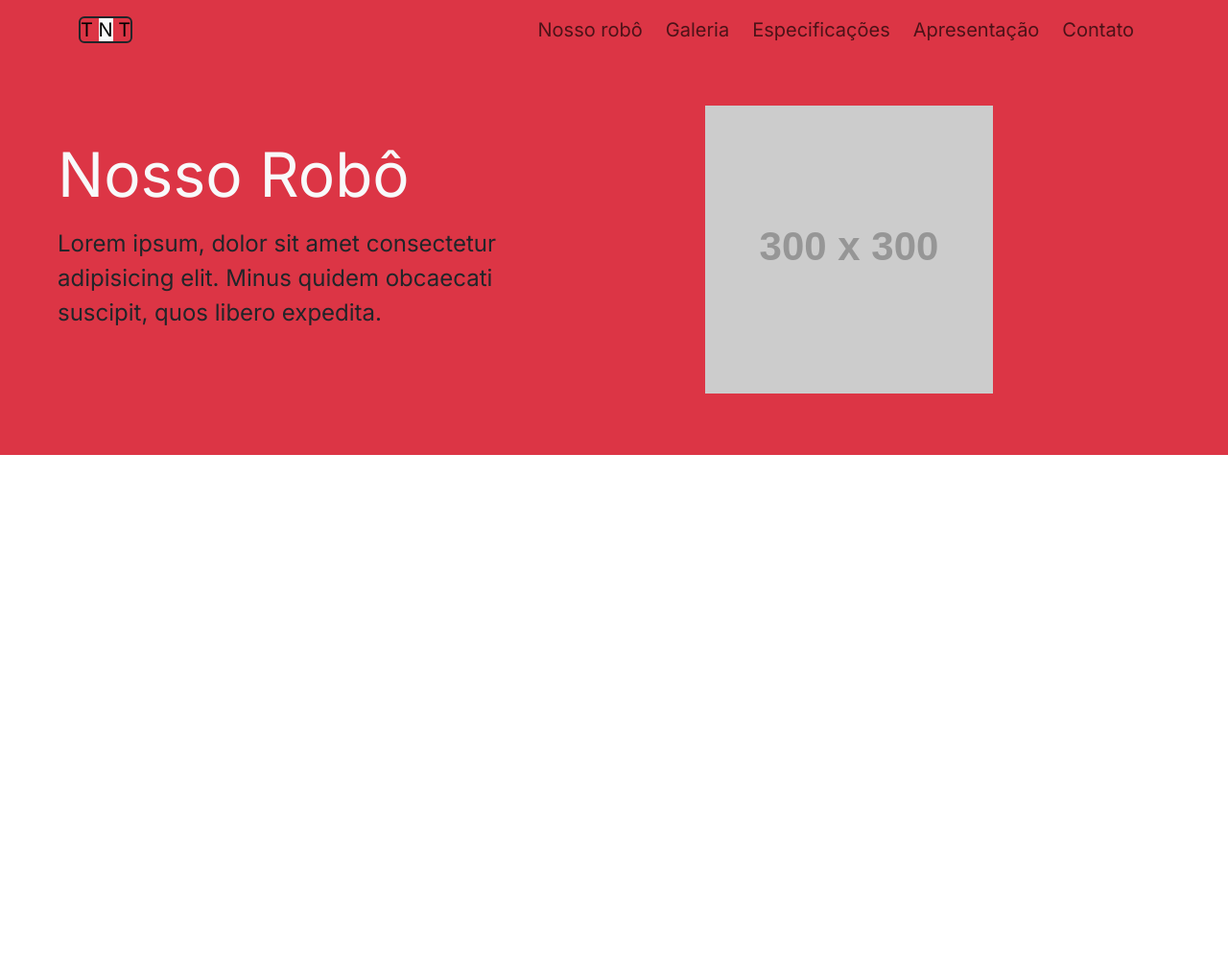
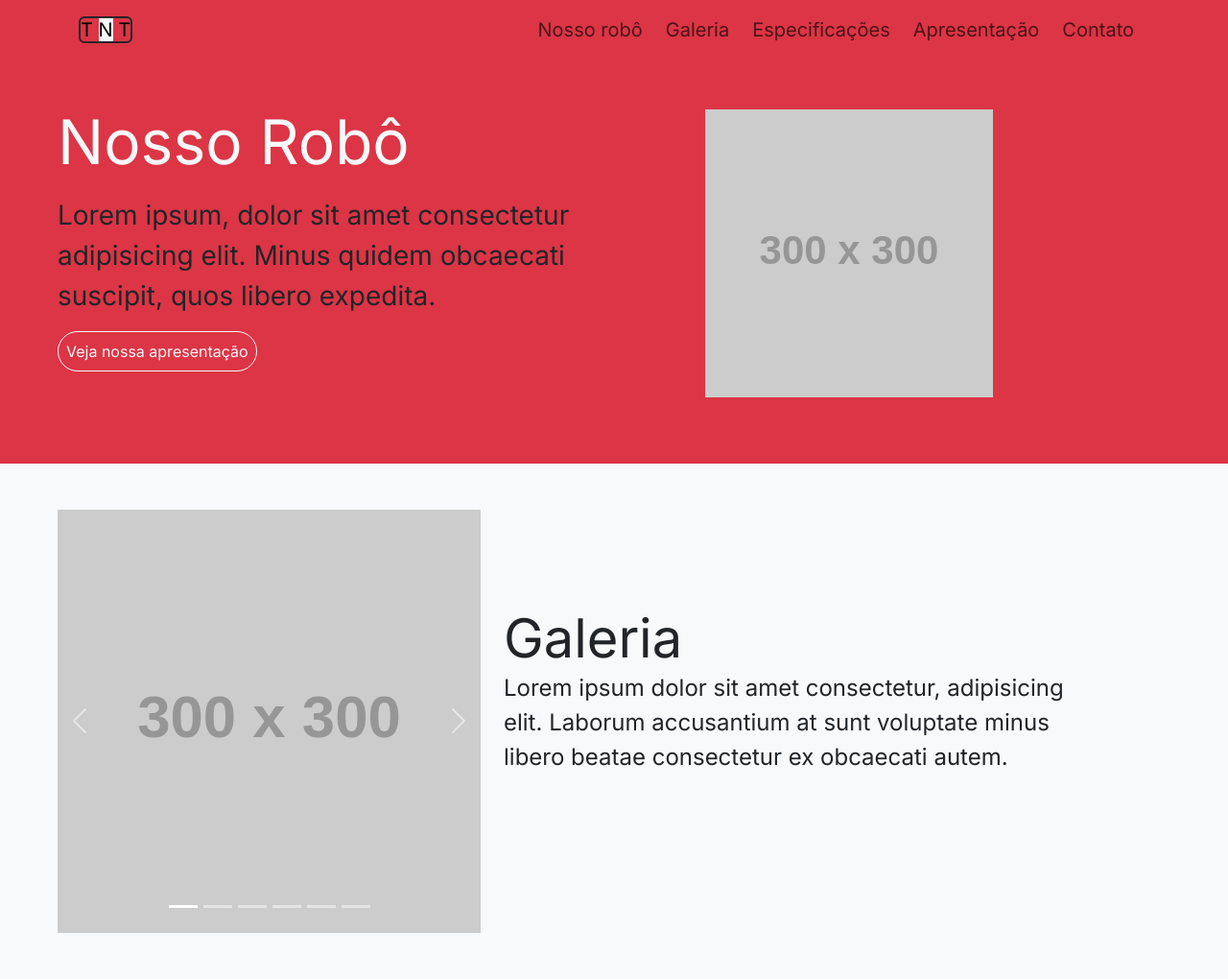
Before and after one commit to marcelo-neuro/learning-web-standards, a plain HTML site: page Sprint 3 - web/index.html in a window 1280 px wide. Shown: the whole page at 96% size. Before the commit the page ends 800 px from the top, so only its background shows below. Drawn offline with nearby package versions, Linux system fonts and the light colour scheme; placeholder pictures from the web are drawn by us.

Commit message:
25/01 - 2

```diff
--- a/Sprint 3 - web/index.html
+++ b/Sprint 3 - web/index.html
@@ -1,21 +1,27 @@
 <!DOCTYPE html>
 <html lang="pt-BR">
-
   <head>
-    <meta charset="UTF-8">
-    <meta name="viewport" content="width=device-width, initial-scale=1.0">
+    <meta charset="UTF-8" />
+    <meta name="viewport" content="width=device-width, initial-scale=1.0" />
     <title>TNT - Dinamite</title>
 
     <!-- Chamada do google fonts -->
-    <link rel="preconnect" href="https://fonts.googleapis.com">
-    <link rel="preconnect" href="https://fonts.gstatic.com" crossorigin>
-    <link href="https://fonts.googleapis.com/css2?family=Inter:wght@400;500&display=swap" rel="stylesheet">
+    <link rel="preconnect" href="https://fonts.googleapis.com" />
+    <link rel="preconnect" href="https://fonts.gstatic.com" crossorigin />
+    <link
+      href="https://fonts.googleapis.com/css2?family=Inter:wght@400;500&display=swap"
+      rel="stylesheet"
+    />
 
     <!-- Css bootstrap -->
-    <link href="https://cdn.jsdelivr.net/npm/bootstrap@5.3.2/dist/css/bootstrap.min.css" rel="stylesheet"
-        integrity="sha384-T3c6CoIi6uLrA9TneNEoa7RxnatzjcDSCmG1MXxSR1GAsXEV/Dwwykc2MPK8M2HN" crossorigin="anonymous">
+    <link
+      href="https://cdn.jsdelivr.net/npm/bootstrap@5.3.2/dist/css/bootstrap.min.css"
+      rel="stylesheet"
+      integrity="sha384-T3c6CoIi6uLrA9TneNEoa7RxnatzjcDSCmG1MXxSR1GAsXEV/Dwwykc2MPK8M2HN"
+      crossorigin="anonymous"
+    />
 
-    <link rel="stylesheet" href="./css/style.css">
+    <link rel="stylesheet" href="./css/style.css" />
   </head>
 
   <body>
@@ -29,8 +35,15 @@
               T
             </span>
           </a>
-                <button class="navbar-toggler" type="button" data-bs-toggle="collapse" data-bs-target="#navbarNav"
-                    aria-controls="navbarNav" aria-expanded="false" aria-label="Toggl   e navigation">
+          <button
+            class="navbar-toggler"
+            type="button"
+            data-bs-toggle="collapse"
+            data-bs-target="#navbarNav"
+            aria-controls="navbarNav"
+            aria-expanded="false"
+            aria-label="Toggl   e navigation"
+          >
             <span class="navbar-toggler-icon"></span>
           </button>
           <div class="ms-auto collapse navbar-collapse" id="navbarNav">
@@ -61,27 +74,131 @@
         <article class="container-md row d-flex align-items-center">
           <div class="col-md-6 ge-3">
             <h1 class="display-3 mb-3 text-light">Nosso Robô</h1>
-                    <p class="fs-4 mb-5">
-                        Lorem ipsum, dolor sit amet consectetur adipisicing elit. Minus quidem obcaecati suscipit, quos libero expedita.
+            <p class="fs-3 mb-3">
+              Lorem ipsum, dolor sit amet consectetur adipisicing elit. Minus
+              quidem obcaecati suscipit, quos libero expedita.
+            </p>
+
+            <a class="btn btn-outline-light mb-5 p-2 rounded-pill" href=""
+              >Veja nossa apresentação</a
+            >
+          </div>
+
+          <figure class="col-md-6 ge-3 text-center">
+            <img
+              src="https://placehold.co/300"
+              alt="Imagem do nosso robô: Dinamite."
+            />
+          </figure>
+        </article>
+      </section>
+
+      <section class="bg-light w-100 p-5">
+        <article class="container-md row d-flex align-items-center">
+          <div class="col-md-7 order-md-1 order-0 mb-5">
+            <h2 class="display-4 text-dark m-auto">Galeria</h2>
+            <p class="text-dark fs-4">
+              Lorem ipsum dolor sit amet consectetur, adipisicing elit. Laborum
+              accusantium at sunt voluptate minus libero beatae consectetur ex
+              obcaecati autem.
             </p>
           </div>
 
-                <figure class="col-md-6 ge-3 text-center">
-                    <img src="https://placehold.co/300" alt="">
-                </figure>
+          <div id="carouselExampleIndicators" class="carousel slide col-md-5 order-md-0 order-1">
+            <div class="carousel-indicators">
+              <button
+                type="button"
+                data-bs-target="#carouselExampleIndicators"
+                data-bs-slide-to="0"
+                class="active"
+                aria-current="true"
+                aria-label="Slide 1"
+              ></button>
+              <button
+                type="button"
+                data-bs-target="#carouselExampleIndicators"
+                data-bs-slide-to="1"
+                aria-label="Slide 2"
+              ></button>
+              <button
+                type="button"
+                data-bs-target="#carouselExampleIndicators"
+                data-bs-slide-to="2"
+                aria-label="Slide 3"
+              ></button>
+              <button
+                type="button"
+                data-bs-target="#carouselExampleIndicators"
+                data-bs-slide-to="3"
+                aria-label="Slide 4"
+              ></button>
+              <button
+                type="button"
+                data-bs-target="#carouselExampleIndicators"
+                data-bs-slide-to="4"
+                aria-label="Slide 5"
+              ></button>
+              <button
+                type="button"
+                data-bs-target="#carouselExampleIndicators"
+                data-bs-slide-to="5"
+                aria-label="Slide 6"
+              ></button>
+            </div>
 
+            <div class="carousel-inner">
+              <div class="carousel-item active">
+                <img src="https://placehold.co/300" class="d-block w-100" alt="..." />
+              </div>
+              <div class="carousel-item">
+                <img src="https://placehold.co/300" class="d-block w-100" alt="..." />
+              </div>
+              <div class="carousel-item">
+                <img src="https://placehold.co/300" class="d-block w-100" alt="..." />
+              </div>
+              <div class="carousel-item active">
+                <img src="https://placehold.co/300" class="d-block w-100" alt="..." />
+              </div>
+              <div class="carousel-item">
+                <img src="https://placehold.co/300" class="d-block w-100" alt="..." />
+              </div>
+              <div class="carousel-item">
+                <img src="https://placehold.co/300" class="d-block w-100" alt="..." />
+              </div>
+            </div>
+            <button
+              class="carousel-control-prev"
+              type="button"
+              data-bs-target="#carouselExampleIndicators"
+              data-bs-slide="prev"
+            >
+              <span
+                class="carousel-control-prev-icon"
+                aria-hidden="true"
+              ></span>
+              <span class="visually-hidden">Previous</span>
+            </button>
+            <button
+              class="carousel-control-next"
+              type="button"
+              data-bs-target="#carouselExampleIndicators"
+              data-bs-slide="next"
+            >
+              <span
+                class="carousel-control-next-icon"
+                aria-hidden="true"
+              ></span>
+              <span class="visually-hidden">Next</span>
+            </button>
+          </div>
         </article>
       </section>
-
-
     </main>
 
-
-
-
-    <script src="https://cdn.jsdelivr.net/npm/bootstrap@5.3.2/dist/js/bootstrap.bundle.min.js"
+    <script
+      src="https://cdn.jsdelivr.net/npm/bootstrap@5.3.2/dist/js/bootstrap.bundle.min.js"
       integrity="sha384-C6RzsynM9kWDrMNeT87bh95OGNyZPhcTNXj1NW7RuBCsyN/o0jlpcV8Qyq46cDfL"
-        crossorigin="anonymous"></script>
+      crossorigin="anonymous"
+    ></script>
   </body>
-
 </html>
```
Lines whose indentation alone changed are shown as unchanged.
